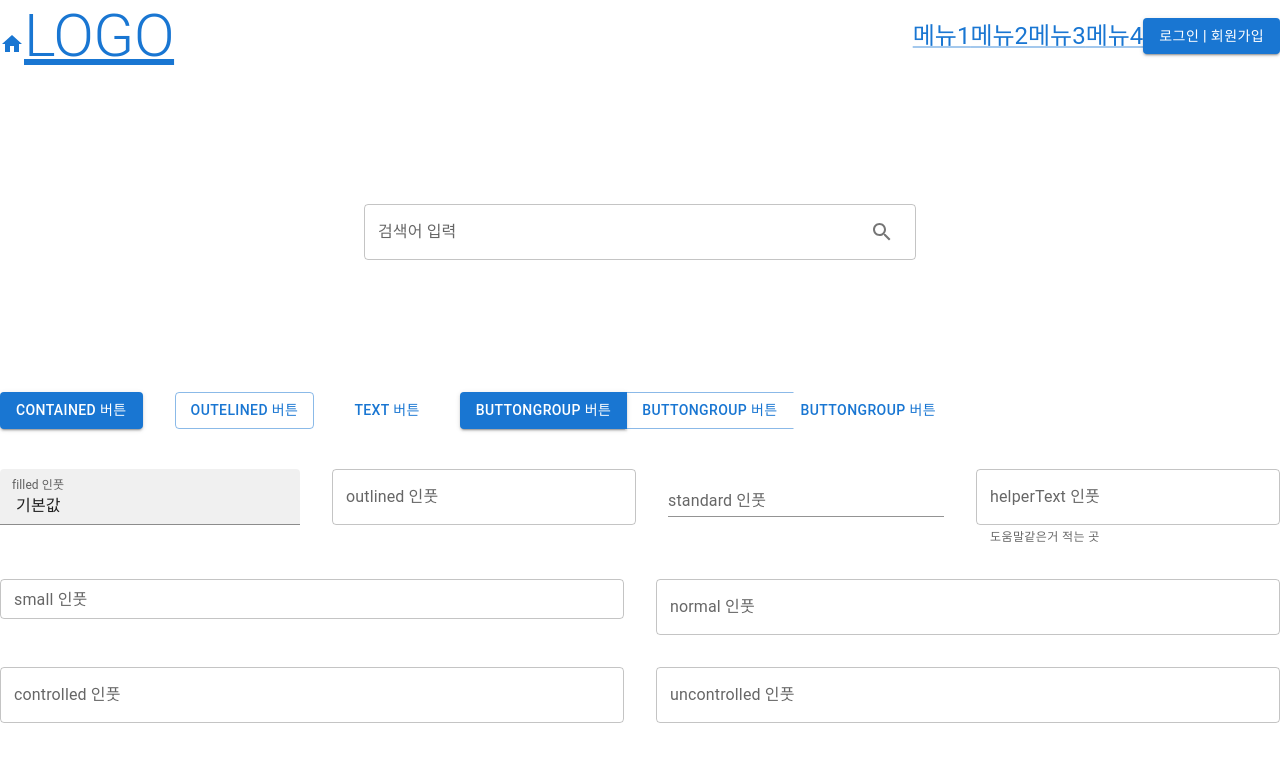
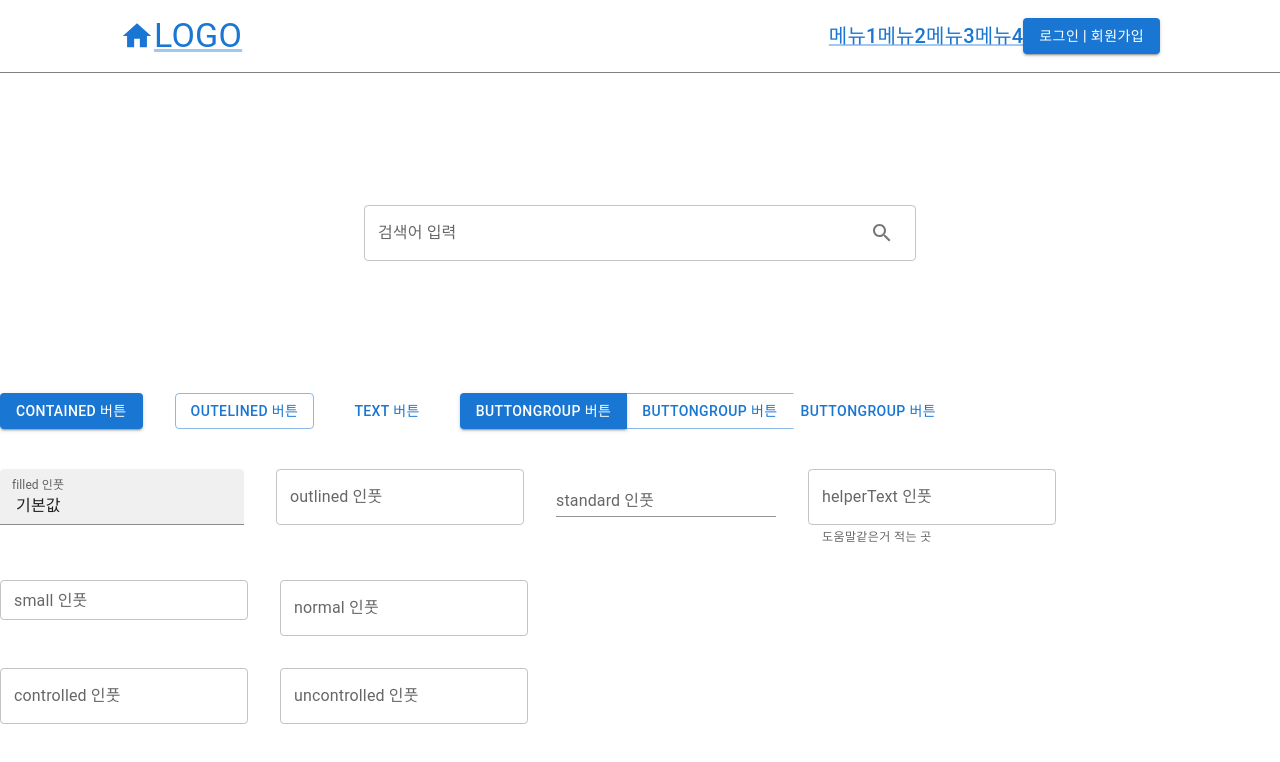
Before and after one commit to moji191019/mhjg-frontend, a React (Create React App) app: page / in a window 1280 px wide. Shown: the top 762 px of the page. Built offline with nearby package versions, Linux system fonts and the light colour scheme.

Commit message:
Header 수정
issue: #4

```diff
--- a/src/components/baseComp/BaseInput.tsx
+++ b/src/components/baseComp/BaseInput.tsx
@@ -25,7 +25,6 @@ type BaseTextFieldProps = {
  */
 const BaseInput = ({ ...props }: BaseTextFieldProps) => {
   const { label, variant, defaultValue, helperText, size, onChangeHandler, inputProps, sx } = props;
-  console.log(sx);
   return (
     <TextField
       size={size}
@@ -35,7 +34,7 @@ const BaseInput = ({ ...props }: BaseTextFieldProps) => {
       helperText={helperText}
       onChange={onChangeHandler}
       InputProps={inputProps}
-      sx={{ flexGrow: 1 }}
+      sx={sx}
     />
   );
 };
--- a/src/header/Header.module.scss
+++ /dev/null
@@ -1,9 +0,0 @@
-.header {
-  display: flex;
-  align-items: center;
-  & .menu {
-    flex: 1;
-    display:flex;
-    justify-content: flex-end;
-  }
-}
--- a/src/header/Header.tsx
+++ b/src/header/Header.tsx
@@ -1,26 +1,37 @@
 import React from 'react';
 import styles from './Header.module.scss';
 import HomeIcon from '@mui/icons-material/Home';
-import { Box, Link } from '@mui/material';
+import Box from '@mui/material/Box';
+import Link from '@mui/material/Link';
 import BaseButton from '../components/baseComp/BaseButton';
 
 const Header = () => {
   return (
-    <header className={styles.header}>
-      <Link variant="h2">
-        <HomeIcon></HomeIcon>
+    <Box
+      component="header"
+      sx={{
+        display: 'flex',
+        alignItems: 'center',
+        mx: 'auto',
+        px: '120px',
+        py: '15px',
+        borderBottom: '1px solid gray',
+      }}
+    >
+      <Link variant="h4" sx={{ display: 'flex', alignItems: 'center' }}>
+        <HomeIcon sx={{ fontSize: 'inherit' }} />
         LOGO
       </Link>
-      <Box className={styles.menu}>
-        <Link variant="h5">메뉴1</Link>
-        <Link variant="h5">메뉴2</Link>
-        <Link variant="h5">메뉴3</Link>
-        <Link variant="h5">메뉴4</Link>
+      <Box sx={{ flex: 1, display: 'flex', justifyContent: 'flex-end' }}>
+        <Link variant="h6">메뉴1</Link>
+        <Link variant="h6">메뉴2</Link>
+        <Link variant="h6">메뉴3</Link>
+        <Link variant="h6">메뉴4</Link>
       </Box>
       <Box>
         <BaseButton text={'로그인 | 회원가입'} variant="contained"></BaseButton>
       </Box>
-    </header>
+    </Box>
   );
 };
 
--- a/src/index.css
+++ b/src/index.css
@@ -1,3 +1,6 @@
+html, body, #root { margin: 0; padding: 0; height: 100%; }
+ul, li { list-style: none; }
+* { box-sizing: border-box; }
 body {
   margin: 0;
   font-family: -apple-system, BlinkMacSystemFont, 'Segoe UI', 'Roboto', 'Oxygen',
--- a/src/search/SearchBox.tsx
+++ b/src/search/SearchBox.tsx
@@ -2,7 +2,6 @@ import { Box, Container, InputAdornment } from '@mui/material';
 import React from 'react';
 import BaseInput from '../components/baseComp/BaseInput';
 import SearchIcon from '@mui/icons-material/Search';
-import styles from './SearchBox.module.scss';
 
 const SearchBox = () => {
   return (
```
